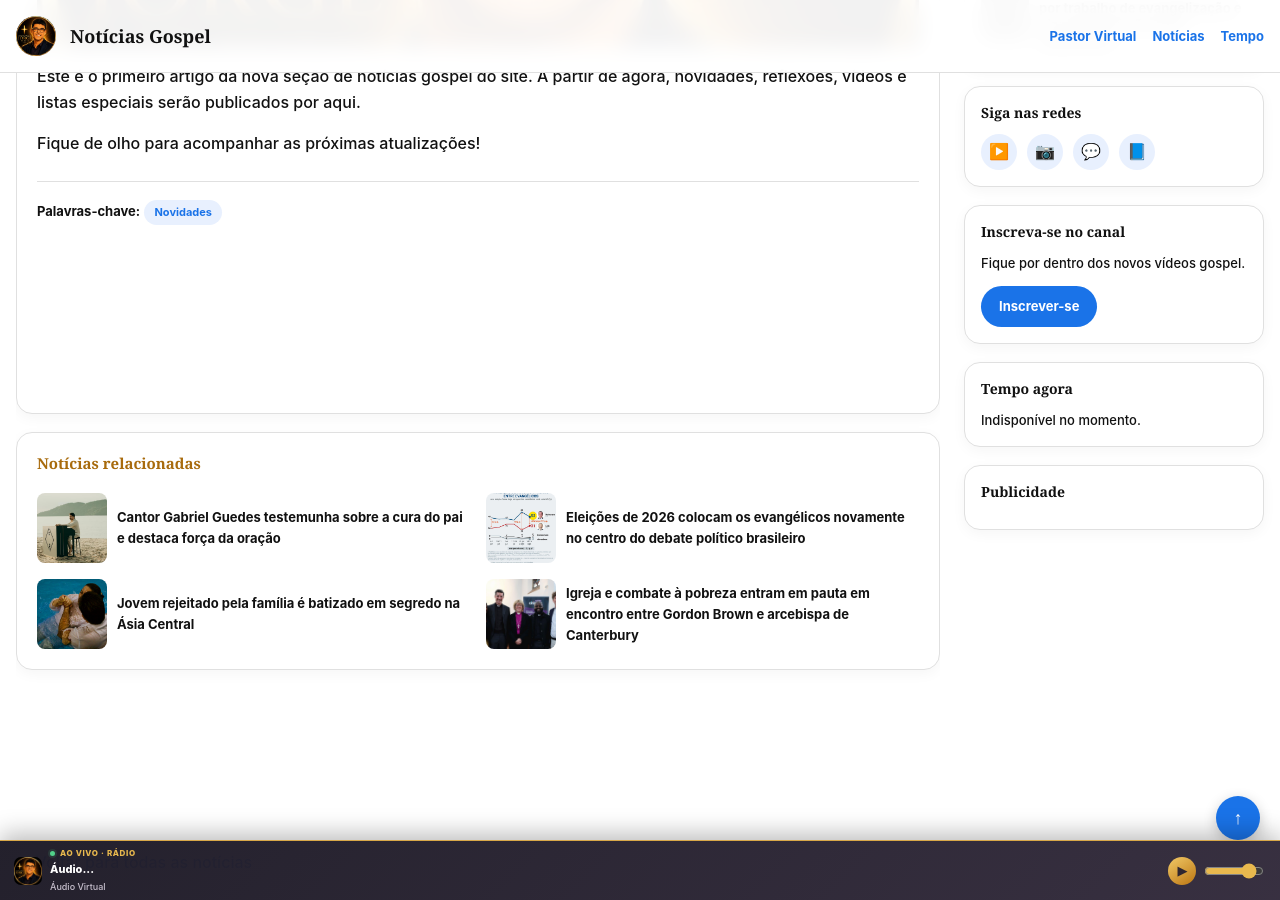
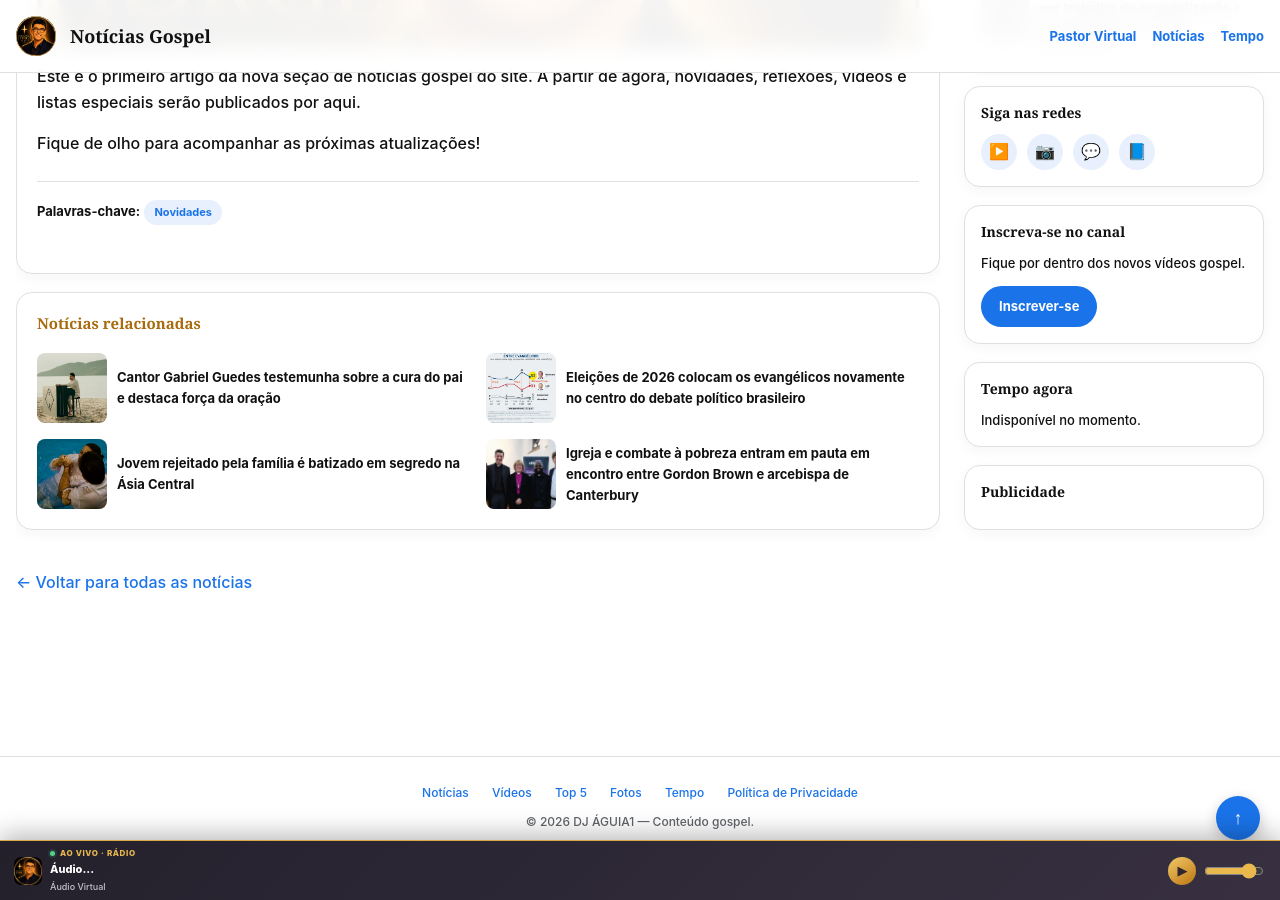
Before and after one commit to capaofeliz-cell/djaguia1, a Jekyll site: the page built from _posts/2026-09-10-bem-vindo-as-noticias-gospel.md, in a window 1280 px wide and 900 px high, scrolled down 454 px. Built offline with Jekyll 4.4.1, drawn with Linux system fonts in a browser that asks for light colours; grey boxes are pictures that could not be loaded.

Commit message:
Reduce padding in post layout for better spacing

```diff
--- a/_layouts/post.html
+++ b/_layouts/post.html
@@ -5,7 +5,7 @@
   <a href="/noticias/">Notícias</a> / {{ page.title }}
 </div>
 
-<article class="card" style="padding-bottom:180px">
+<article class="card" style="padding-bottom:40px">
   {% if page.categoria %}<span class="badge">{{ page.categoria }}</span>{% endif %}
   <h1 style="font:700 26px Georgia,serif;margin:8px 0">{{ page.title }}</h1>
 
@@ -30,7 +30,7 @@
   {% endif %}
 </article>
 
-<div class="card" style="margin-bottom:180px">
+<div class="card" style="margin-bottom:40px">
   <h4 style="font:700 15px Georgia,serif;color:#a86b0d;margin-top:0">Notícias relacionadas</h4>
   <div class="grid cols-2">
     {% assign relacionadas = site.posts | where_exp: "p", "p.url != page.url" | sort: "date" | reverse | slice: 0, 4 %}
```
